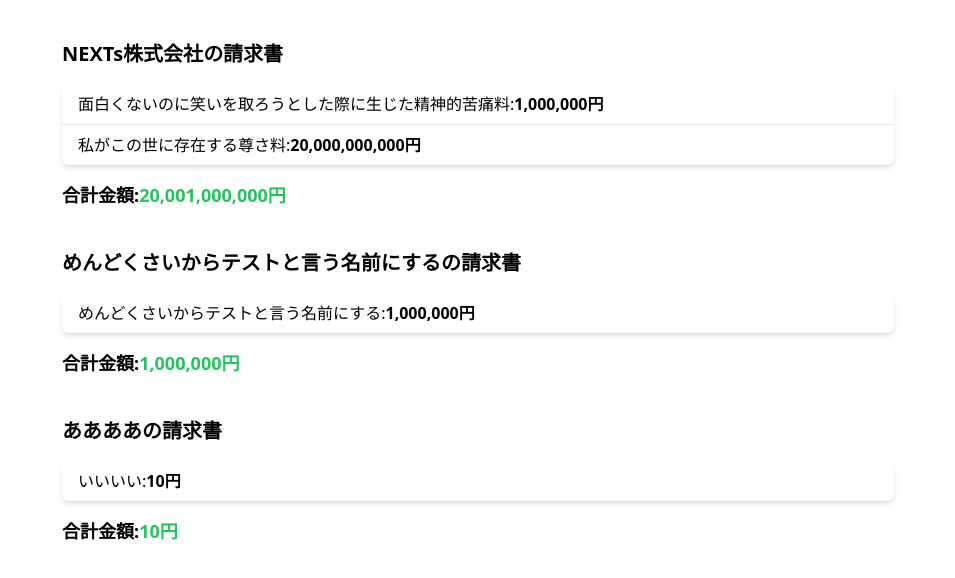
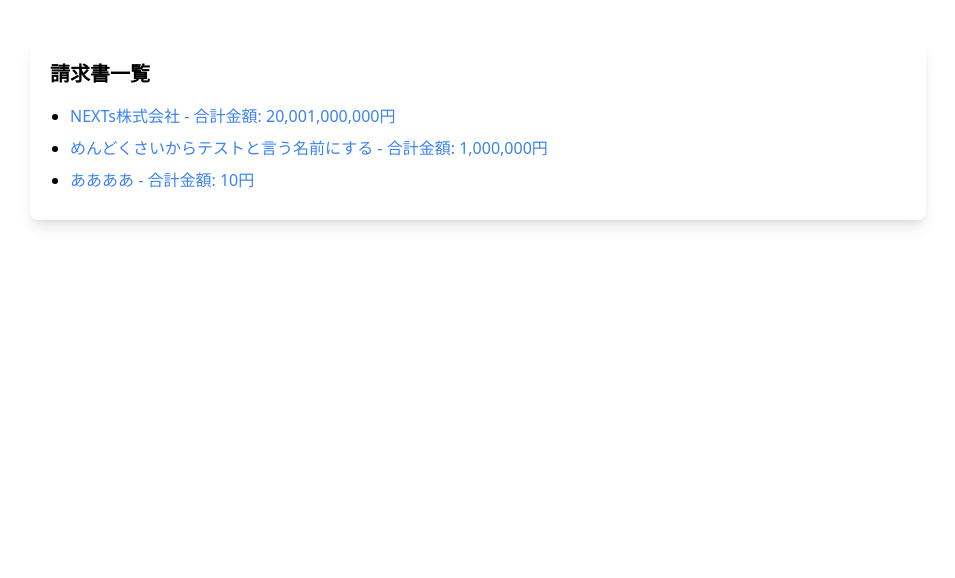
Before and after one commit to koooommmm/invoice-app, a React (Create React App) app in the folder frontend/: page / in a window 1280 px wide. Shown: the top 578 px of the page, without its empty margins (162-1117 px from the left). Built offline with nearby package versions, Linux system fonts and the light colour scheme.

Commit message:
update: ページ遷移を追加

```diff
--- a/frontend/src/App.js
+++ b/frontend/src/App.js
@@ -1,14 +1,17 @@
 import React from "react";
-import InvoiceComponent from "./components/InvoiceComponent";
+import { Route, BrowserRouter as Router, Routes } from "react-router-dom";
+import InvoiceDetail from "./components/InvoiceDetail";
+import InvoiceList from "./components/InvoiceList";
 import "./tailwind.css";
 
 function App() {
   return (
-    <div className="App">
-      <InvoiceComponent invoiceId={1} />
-      <InvoiceComponent invoiceId={2} />
-      <InvoiceComponent invoiceId={3} />
-    </div>
+    <Router>
+      <Routes>
+        <Route path="/" element={<InvoiceList />} />
+        <Route path="/invoice/:invoiceId" element={<InvoiceDetail />} />
+      </Routes>
+    </Router>
   );
 }
 
--- a/frontend/src/components/InvoiceComponent.js
+++ /dev/null
@@ -1,48 +0,0 @@
-import React from "react";
-import Invoice from "../models/Invoice";
-import InvoiceItem from "../models/InvoiceItem";
-
-const invoices = [
-  new Invoice(1, "NEXTs株式会社", [
-    new InvoiceItem(
-      "面白くないのに笑いを取ろうとした際に生じた精神的苦痛料",
-      1000000
-    ),
-    new InvoiceItem("私がこの世に存在する尊さ料", 20000000000),
-  ]),
-  new Invoice(2, "めんどくさいからテストと言う名前にする", [
-    new InvoiceItem("めんどくさいからテストと言う名前にする", 1000000),
-  ]),
-  new Invoice(3, "ああああ", [new InvoiceItem("いいいい", 10)]),
-];
-
-const InvoiceComponent = ({ invoiceId }) => {
-  // 選択された請求書のデータを見つける
-  const invoice = invoices.find((invoice) => invoice.id === invoiceId);
-
-  const totalAmount = invoice.items.reduce((sum, item) => sum + item.amount, 0);
-
-  return (
-    <div className="max-w-4xl mx-auto mt-10 px-4 sm:px-6 lg:px-8">
-      <h1 className="text-xl font-bold mb-4 text-center sm:text-left">
-        {invoice.companyName}の請求書
-      </h1>
-      <ul className="bg-white shadow-md rounded-lg overflow-hidden">
-        {invoice.items.map((item, index) => (
-          <li key={index} className="px-4 py-2 border-b last:border-b-0">
-            {item.itemName}:
-            <span className="font-semibold">
-              {item.amount.toLocaleString()}円
-            </span>
-          </li>
-        ))}
-      </ul>
-      <h2 className="text-lg font-bold mt-4 text-center sm:text-left">
-        合計金額:
-        <span className="text-green-500">{totalAmount.toLocaleString()}円</span>
-      </h2>
-    </div>
-  );
-};
-
-export default InvoiceComponent;
--- /dev/null
+++ b/frontend/src/components/InvoiceDetail.js
@@ -0,0 +1,34 @@
+import React from "react";
+import { useParams } from "react-router-dom";
+import { invoices } from "../models/invoices";
+
+const InvoiceDetail = () => {
+  let { invoiceId } = useParams();
+  const invoice = invoices.find((inv) => inv.id === parseInt(invoiceId, 10));
+
+  return (
+    <div className="max-w-4xl mx-auto mt-10 p-5 shadow-lg rounded-lg">
+      <h1 className="text-xl font-bold mb-4">
+        {invoice.companyName}の請求書詳細
+      </h1>
+      <ul className="list-disc pl-5">
+        {invoice.items.map((item, index) => (
+          <li key={index} className="mb-2">
+            {item.itemName}:{" "}
+            <span className="font-semibold">
+              {item.amount.toLocaleString()}円
+            </span>
+          </li>
+        ))}
+      </ul>
+      <h2 className="text-lg font-bold mt-4">
+        合計金額:{" "}
+        <span className="text-green-600">
+          {invoice.getTotalAmount().toLocaleString()}円
+        </span>
+      </h2>
+    </div>
+  );
+};
+
+export default InvoiceDetail;
--- /dev/null
+++ b/frontend/src/components/InvoiceList.js
@@ -0,0 +1,26 @@
+import React from "react";
+import { Link } from "react-router-dom";
+import { invoices } from "../models/invoices";
+
+const InvoiceList = () => {
+  return (
+    <div className="max-w-4xl mx-auto mt-10 p-5 shadow-lg rounded-lg">
+      <h1 className="text-xl font-bold mb-4">請求書一覧</h1>
+      <ul className="list-disc pl-5">
+        {invoices.map((invoice) => (
+          <li key={invoice.id} className="mb-2">
+            <Link
+              to={`/invoice/${invoice.id}`}
+              className="text-blue-500 hover:text-blue-700"
+            >
+              {invoice.companyName} - 合計金額:{" "}
+              {invoice.getTotalAmount().toLocaleString()}円
+            </Link>
+          </li>
+        ))}
+      </ul>
+    </div>
+  );
+};
+
+export default InvoiceList;
--- /dev/null
+++ b/frontend/src/models/invoices.js
@@ -0,0 +1,16 @@
+import Invoice from "./Invoice";
+import InvoiceItem from "./InvoiceItem";
+
+export const invoices = [
+  new Invoice(1, "NEXTs株式会社", [
+    new InvoiceItem(
+      "面白くないのに笑いを取ろうとした際に生じた精神的苦痛料",
+      1000000
+    ),
+    new InvoiceItem("私がこの世に存在する尊さ料", 20000000000),
+  ]),
+  new Invoice(2, "めんどくさいからテストと言う名前にする", [
+    new InvoiceItem("めんどくさいからテストと言う名前にする", 1000000),
+  ]),
+  new Invoice(3, "ああああ", [new InvoiceItem("いいいい", 10)]),
+];
```
Also changed, not shown: frontend/package.json (+4 -3 lines), 1 other file (tests, documents, lock files or other folders).
